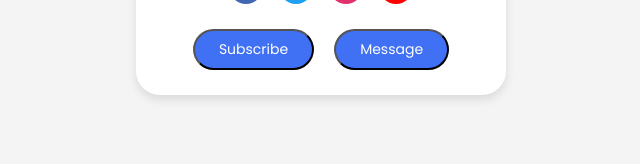
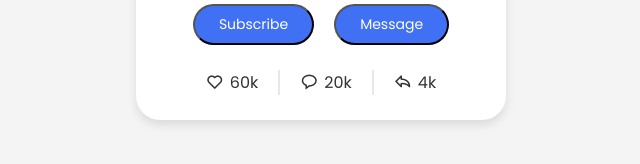
Before and after one commit to SarthakKotewale/Profile-Card-UI-CSS, a plain HTML site: page index.html in a window 1280 px wide. Shown: the part 496-660 px from the top of the page, without its empty margins (319-959 px from the left). Drawn offline with nearby package versions, Linux system fonts and the light colour scheme.

Commit message:
added all css

```diff
--- a/index.html
+++ b/index.html
@@ -34,6 +34,20 @@
             <button class="button">Subscribe</button>
             <button class="button">Message</button>
         </div>
+        <div class="analytics">
+            <div class="data">
+                <i class='bx bx-heart'></i>
+                <span class="numbers">60k</span>
+            </div>
+            <div class="data">
+                <i class='bx bx-message-rounded'></i>
+                <span class="numbers">20k</span>
+            </div>
+            <div class="data">
+                <i class='bx bx-share'></i>
+                <span class="numbers">4k</span>
+            </div>
+        </div>
     </div>
 </body>
 </html>
--- a/style.css
+++ b/style.css
@@ -101,3 +101,25 @@ body {
 .buttons .button:hover{
     background-color: #0e4bf1;
 }
+.profile-card .analytics{
+    display: flex;
+    align-items: center;
+    margin-top: 25px;
+}
+.buttons .button{
+    background-color: #4070f4;
+}
+.analytics .data{
+  display: flex;
+  align-items: center;
+  color: #333;
+  padding: 0 20px;
+  border-right: 2px solid #e7e7e7;
+}
+.data i{
+  font-size: 18px;
+  margin-right: 6px;
+}
+.data:last-child{
+  border-right: none;
+}
```
